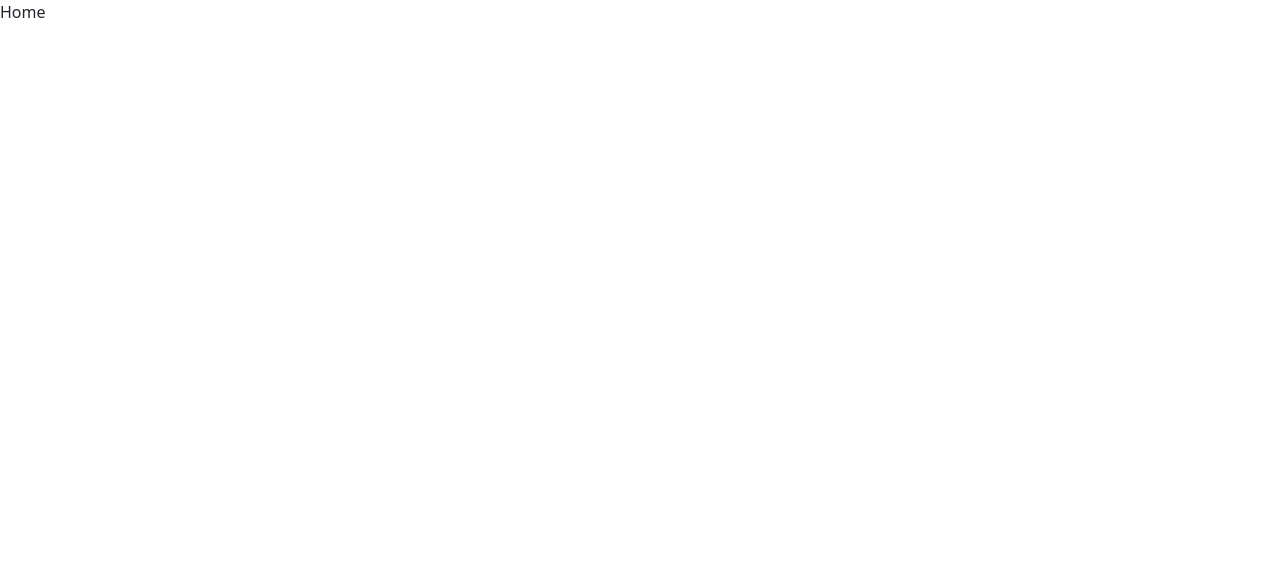
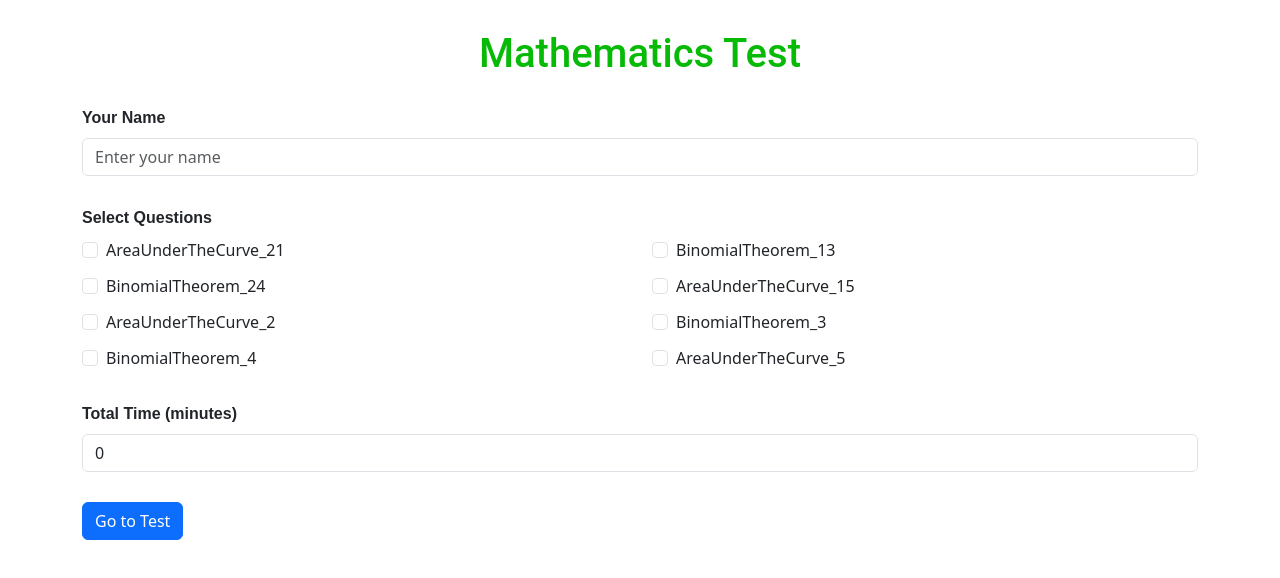
Before and after one commit to yashverma03/mathematics-test, a React (Create React App) app: page / in a window 1280 px wide. Shown: the top 578 px of the page. Built offline with nearby package versions, Linux system fonts and the light colour scheme.

Commit message:
added Home component

```diff
--- a/src/components/Home/Home.jsx
+++ b/src/components/Home/Home.jsx
@@ -1,9 +1,82 @@
-import React from 'react';
+import React, { useEffect, useState } from 'react';
 import styles from './Home.module.css';
+import { Form, Button, Container, Row, Col } from 'react-bootstrap';
+import questionId from '../../config/data';
 
 const Home = () => {
+  const [name, setName] = useState('');
+  const [selectedQuestions, setSelectedQuestions] = useState([]);
+  const [totalTime, setTotalTime] = useState(0);
+
+  useEffect(() => {
+    const newTotalTime = selectedQuestions.length * 5;
+    setTotalTime(newTotalTime);
+  }, [selectedQuestions]);
+
+  const handleQuestionCheckboxChange = (event, question) => {
+    const isChecked = event.target.checked;
+    if (isChecked) {
+      setSelectedQuestions([...selectedQuestions, question]);
+    } else {
+      setSelectedQuestions(selectedQuestions.filter((q) => q !== question));
+    }
+  };
+
+  const handleSubmit = (event) => {
+    event.preventDefault();
+
+    console.log('Name:', name);
+    console.log('Selected Questions:', selectedQuestions);
+  };
+
   return (
-    <div>Home</div>
+    <Container className={styles.container}>
+      <h1 className={styles.heading}>Mathematics Test</h1>
+
+      <Form onSubmit={handleSubmit}>
+        <Form.Group controlId='formName'>
+          <Form.Label className={styles.label}>Your Name</Form.Label>
+          <Form.Control
+            className={styles.input}
+            type='text'
+            placeholder='Enter your name'
+            value={name}
+            onChange={(e) => setName(e.target.value)}
+            required
+          />
+        </Form.Group>
+
+        <Form.Group>
+          <Form.Label className={styles.label}>Select Questions</Form.Label>
+          <Row className={styles.row}>
+            {Object.keys(questionId).map((key) => (
+              <Col key={key} sm={6} className={styles.col}>
+                <Form.Check
+                  type='checkbox'
+                  label={questionId[key]}
+                  id={`question_${key}`}
+                  onChange={(e) => handleQuestionCheckboxChange(e, questionId[key])}
+                />
+              </Col>
+            ))}
+          </Row>
+        </Form.Group>
+
+        <Form.Group controlId='formTotalTime'>
+          <Form.Label className={styles.label}>Total Time (minutes)</Form.Label>
+          <Form.Control
+            className={styles.input}
+            type='number'
+            value={totalTime}
+            readOnly
+          />
+        </Form.Group>
+
+        <Button className={styles.button} variant='primary' type='submit'>
+          Go to Test
+        </Button>
+      </Form>
+    </Container>
   );
 };
 
--- a/src/components/Home/Home.module.css
+++ b/src/components/Home/Home.module.css
@@ -0,0 +1,34 @@
+.container {
+  margin-top: 20px;
+}
+
+.heading {
+  text-align: center;
+  font-family: 'Roboto', sans-serif;
+  color: rgb(6, 186, 6);
+  margin-top: 30px;
+}
+
+.label {
+  font-weight: 600;
+  margin-top: 20px;
+  font-family: 'Source Sans Pro', sans-serif;
+}
+
+.input {
+  width: 100%;
+  margin-bottom: 10px;
+}
+
+.row {
+  margin-top: 10px;
+}
+
+.col {
+  margin-bottom: 10px;
+}
+
+.button {
+  display: block;
+  margin: 20px auto;
+}
```
